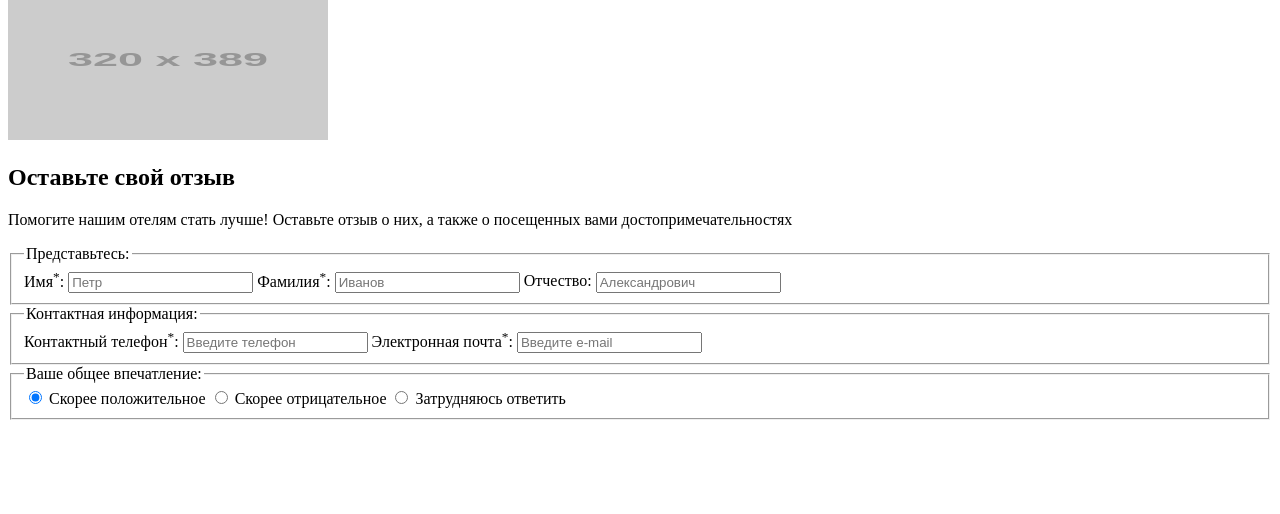
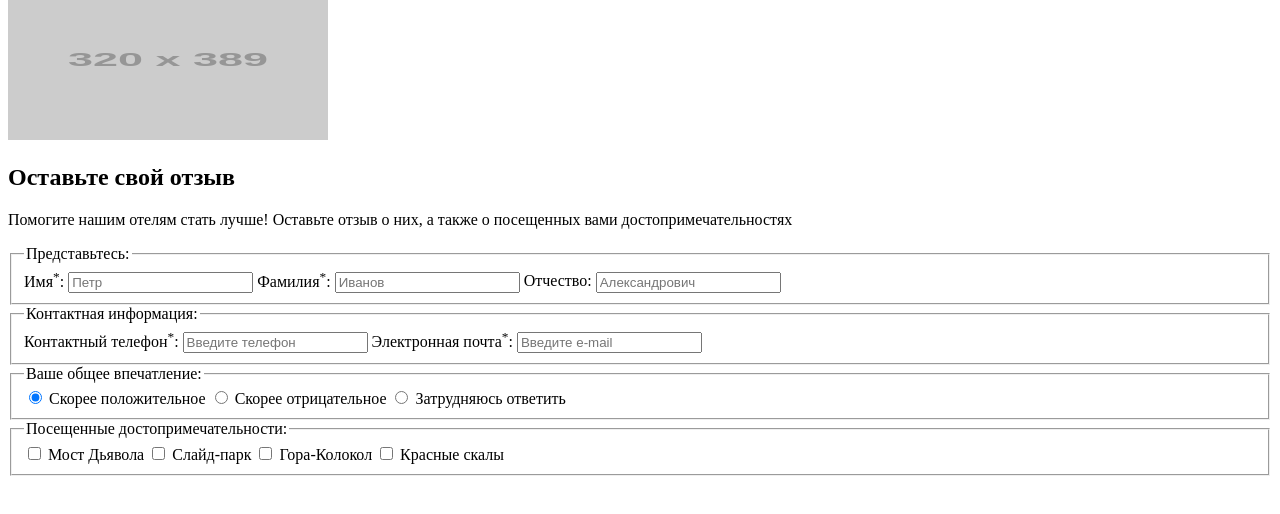
Before and after one commit to mi5ha6in/Sedona-adaptive, a website: page form.html in a window 1280 px wide. Shown: the part 238-752 px from the top of the page. Drawn offline with Linux system fonts and the light colour scheme; placeholder pictures from the web are drawn by us.

Commit message:
Добалвяет в форму разметку 'Посещенные достопримечательности'.

```diff
--- a/form.html
+++ b/form.html
@@ -162,6 +162,47 @@
             Затрудняюсь ответить
           </label>
         </fieldset>
+        <fieldset class="review-form__group">
+          <legend class="review-form__title">
+            Посещенные достопримечательности:
+          </legend>
+          <input
+          class="review-form__input-text"
+          id="visitedDevilsBridge"
+          type="checkbox"
+          name="visitedAttractions"
+          >
+          <label class="review-form__label" for="visitedDevilsBridge">
+            Мост Дьявола
+          </label>
+          <input
+          class="review-form__input-text"
+          id="visitedSlidePpark"
+          type="checkbox"
+          name="VisitedAttractions"
+          >
+          <label class="review-form__label" for="visitedSlidePpark">
+            Слайд-парк
+          </label>
+          <input
+          class="review-form__input-text"
+          id="visitedHoraBell"
+          type="checkbox"
+          name="visitedAttractions"
+          >
+          <label class="review-form__label" for="visitedHoraBell">
+            Гора-Колокол
+          </label>
+          <input
+          class="review-form__input-text"
+          id="visitedRedRocks"
+          type="checkbox"
+          name="visitedAttractions"
+          >
+          <label class="review-form__label" for="visitedRedRocks">
+            Красные скалы
+          </label>
+        </fieldset>
       </form>
     </main>
   </body>
```
